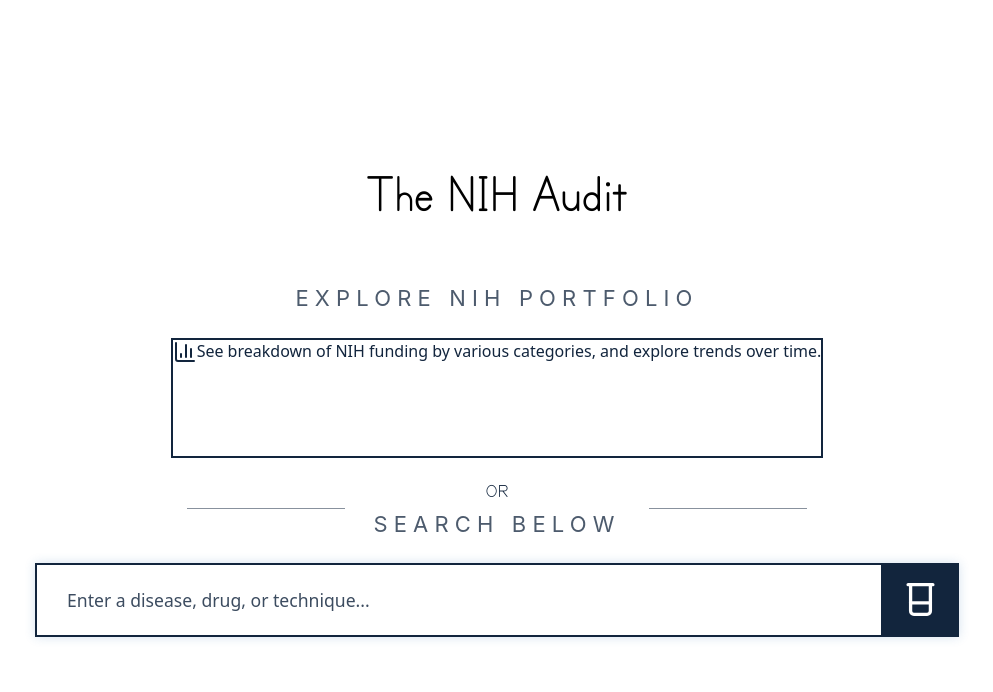
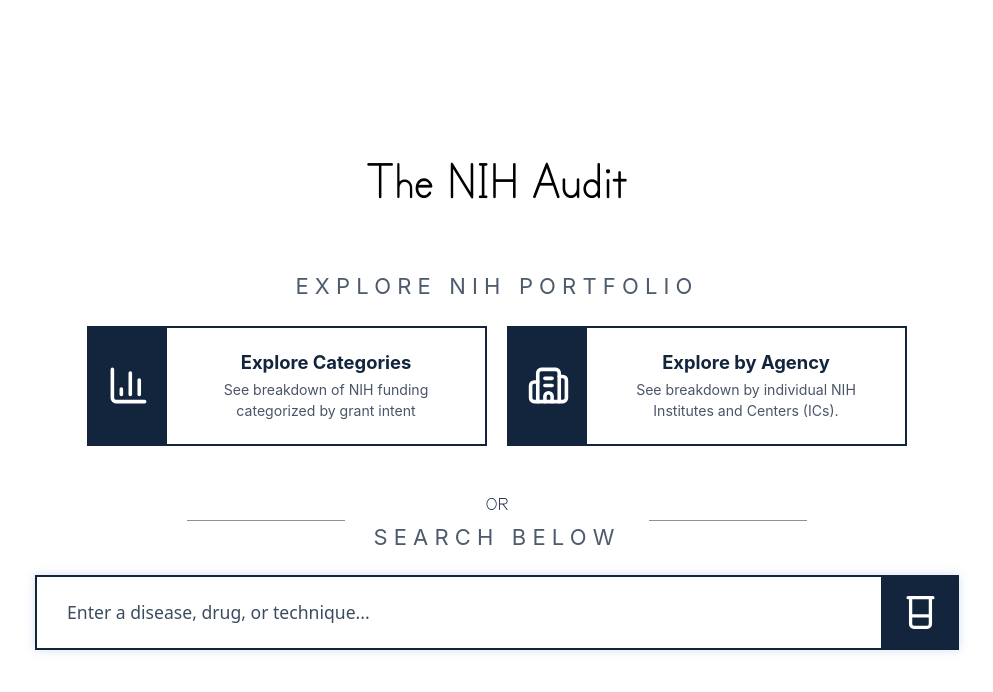
Before and after one commit to pradeepbugga/NIH_Portfolio_Analytics, a FastAPI app: page / in a window 1280 px wide. Shown: the top 692 px of the page, without its empty margins (143-1136 px from the left). Run offline with FastAPI, Linux system fonts and the light colour scheme; parts of the project's set-up code (start-up, migrations or seed data) failed here and were passed over.

Commit message:
added filter by agency option.

```diff
--- a/app/templates/index.html
+++ b/app/templates/index.html
@@ -27,23 +27,38 @@
                 </div>
 
             </div>
+            <div class="home-cards-grid">
 
-            <a href="/portfolio" class="home-card">
+                <a href="/portfolio" class="home-card">
 
-                <div class="home-card-icon">
-                    <i data-lucide="bar-chart-3"></i>
-                </div>
+                    <div class="home-card-icon-block">
+                        <i data-lucide="bar-chart-3"></i>
+                    </div>
 
-                <div class="home-card-content">
+                    <div class="home-card-content-block">
+                        <div class="home-card-title"> Explore Categories</div>
+                        <div class="home-card-description">
+                            See breakdown of NIH funding categorized by grant intent
+                        </div>
+                    </div>
 
 
-                    See breakdown of NIH funding by various categories, and explore trends over time.
+                </a>
 
+                <a href="/agencies" class="home-card agency-accent-card">
+                    <div class="home-card-icon-block">
+                        <i data-lucide="building-2"></i>
+                    </div>
+                    <div class="home-card-content-block">
+                        <div class="home-card-title">Explore by Agency</div>
+                        <div class="home-card-description">
+                            See breakdown by individual NIH Institutes and
+                            Centers (ICs).
+                        </div>
+                    </div>
 
-                </div>
-
-            </a>
-
+                </a>
+            </div>
         </div>
         <div class="search-divider">
             <div class="divider-line"></div>
```
